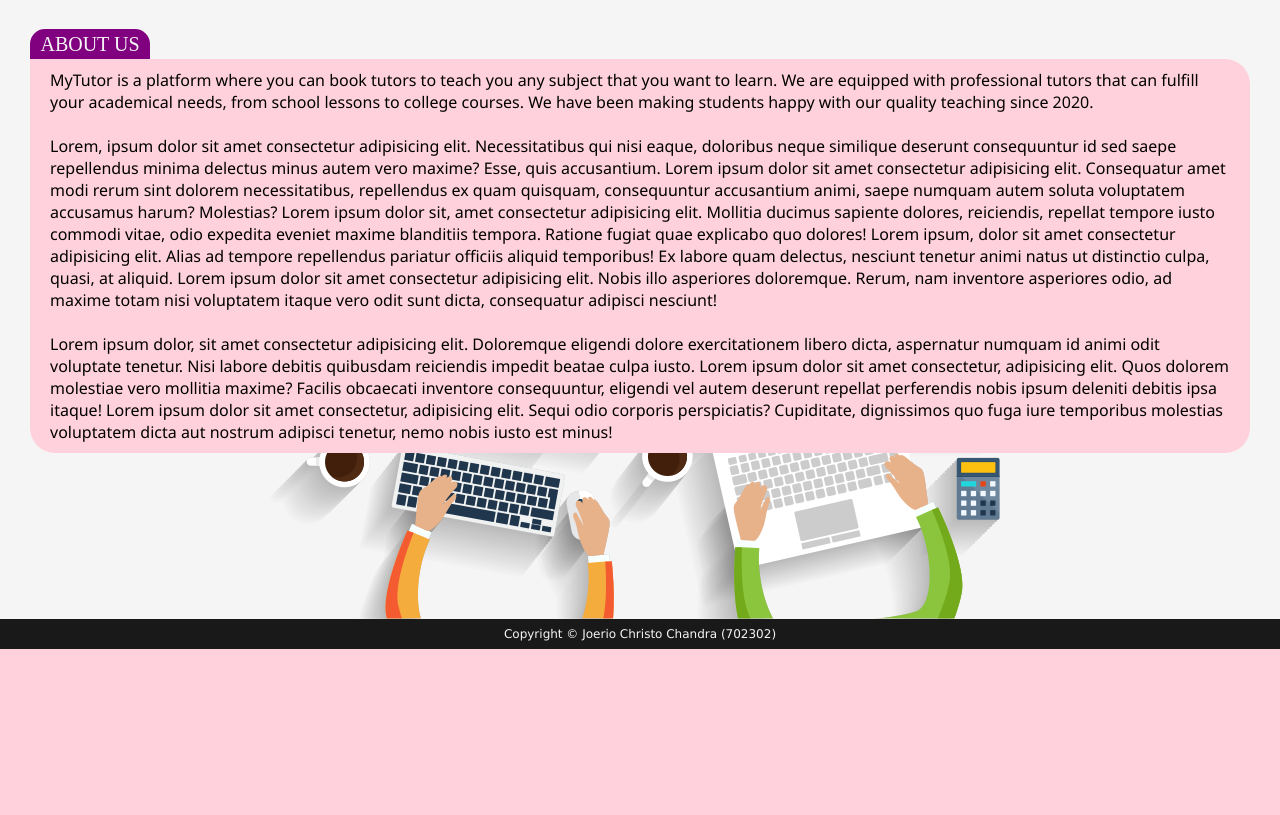
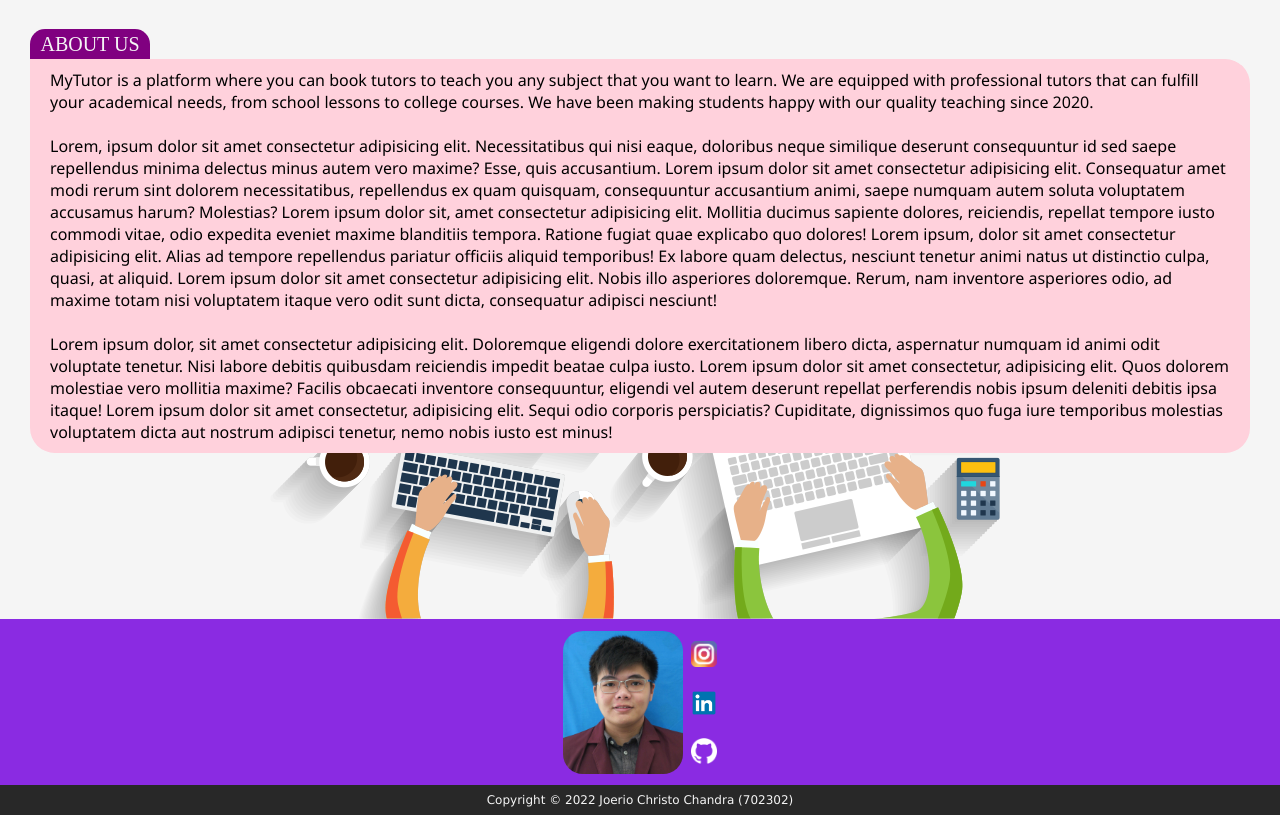
Before and after one commit to keyinvoker/MyTutorWeb, a PHP site: page /html/home.html in a window 1280 px wide. Shown: the part 190-1005 px from the top of the page. Before the commit the page ends 839 px from the top, so only its background shows below. Run offline with PHP 8.4, Linux system fonts and the light colour scheme.

Commit message:
added info in footer

```diff
--- a/css/template.css
+++ b/css/template.css
@@ -102,12 +102,37 @@
 
 footer{
     position:sticky;
-    background-color: rgba(0,0,0,0.9);
+    background-color: blueviolet;
     color:whitesmoke;
-    padding:8px;
     font-size: 12px;
     font-family:Verdana, Geneva, Tahoma, sans-serif;
+    width:100%;
 }
+
+.footer-info{
+    padding:12px 8px 8px 8px;
+    display:grid;
+    justify-content: center;
+    grid-template-columns: auto auto;
+
+}
+.joerio img{
+    width:120px;
+    border-radius:20px;
+}
+.socmed-card{
+    display:inline-grid;
+}
+.socmed{
+    display:inline-grid;
+    align-items: center;
+}
+.socmed img{
+    width:26px;
+    margin-left:8px;
+}
+
 .copyright{
-    text-align: center;
+    padding:8px;
+    background-color: rgb(40,40,40);
 }
--- a/html/home.html
+++ b/html/home.html
@@ -73,9 +73,31 @@
 
 
     <footer>
-        <center>
-            Copyright &copy; Joerio Christo Chandra (702302)
-        </center>
+        <div class="footer-info">
+            <div class="joerio">
+                <img src="../assets/images/joerio.jpg" alt="">
+            </div>
+
+            <div class="socmed-card">
+                <div class="socmed">
+                    <a href="https://instagram.com/joer.io" target="_blank">
+                        <img src="../assets/images/instagram.png" alt="INSTAGRAM">
+                    </a>
+                    <a href="https://linkedin.com/in/joerio-christo-chandra-707a051b9/" target="_blank">
+                        <img src="../assets/images/linkedin.png" alt="LinkedIn">
+                    </a>
+                    <a href="https://github.com/keyinvoker" target="_blank">
+                        <img src="../assets/images/github.png" alt="GitHub">
+                    </a>
+                </div>
+            </div>
+        </div>
+
+        <div class="copyright">
+            <center>
+                Copyright &copy; 2022 Joerio Christo Chandra (702302)
+            </center>
+        </div>
     </footer>
 
 </body>
--- a/html/login.html
+++ b/html/login.html
@@ -55,7 +55,7 @@
                             <label for="">Email:</label>
                         </td>
                         <td>
-                            <input type="email" name="" id="email">
+                            <input type="email" name="email" id="email">
                         </td>
                     </tr>
 
@@ -64,7 +64,7 @@
                             <label for="">Password:</label>
                         </td>
                         <td>
-                            <input type="password" name="" id="password">
+                            <input type="password" name="password" id="password">
                         </td>
                     </tr>
 
```
Also changed, not shown: html/register.html (+4 -4 lines), assets/images/github.png (added), assets/images/instagram.png (added), assets/images/joerio.jpg (added), assets/images/linkedin.png (added).
